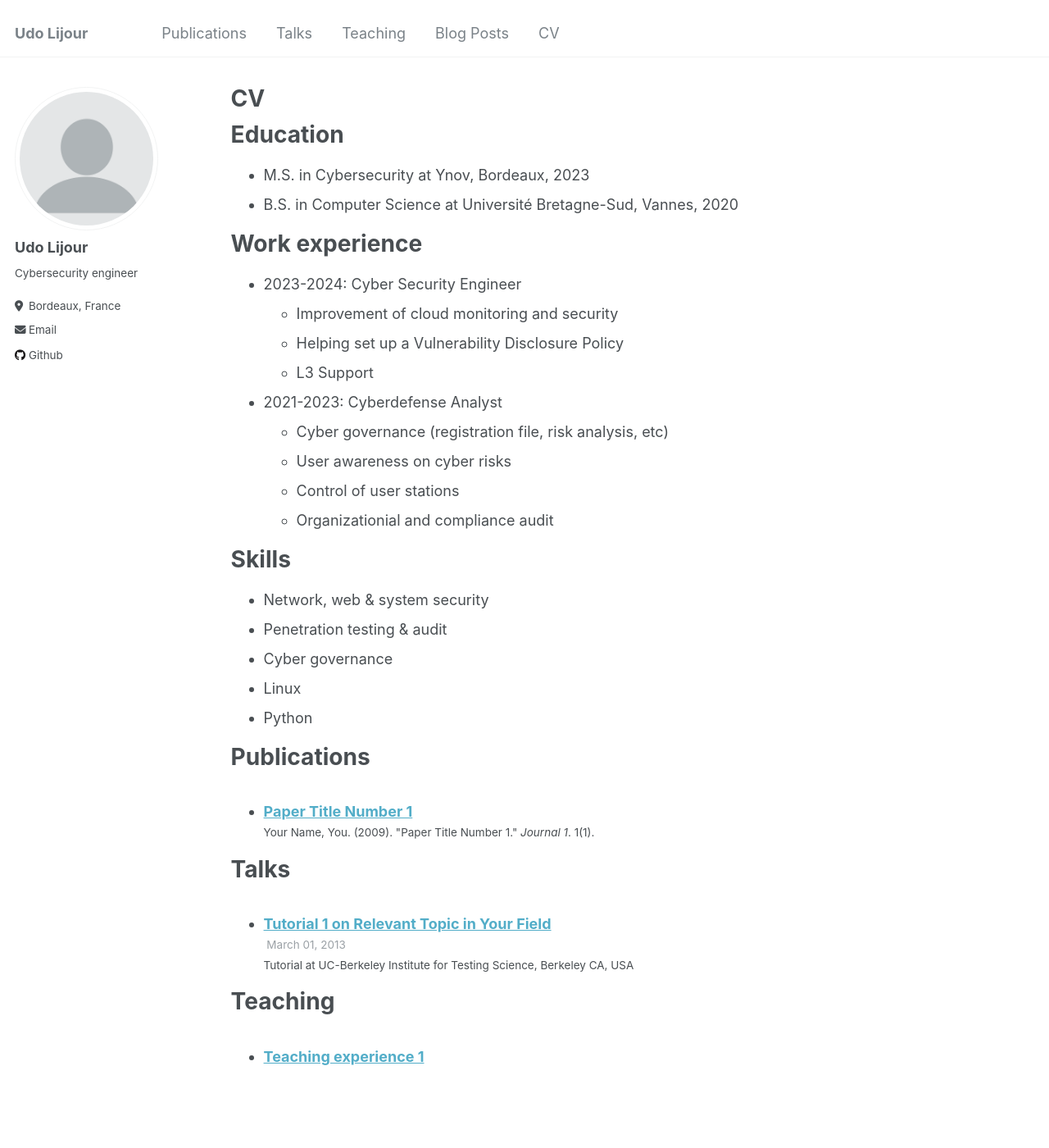
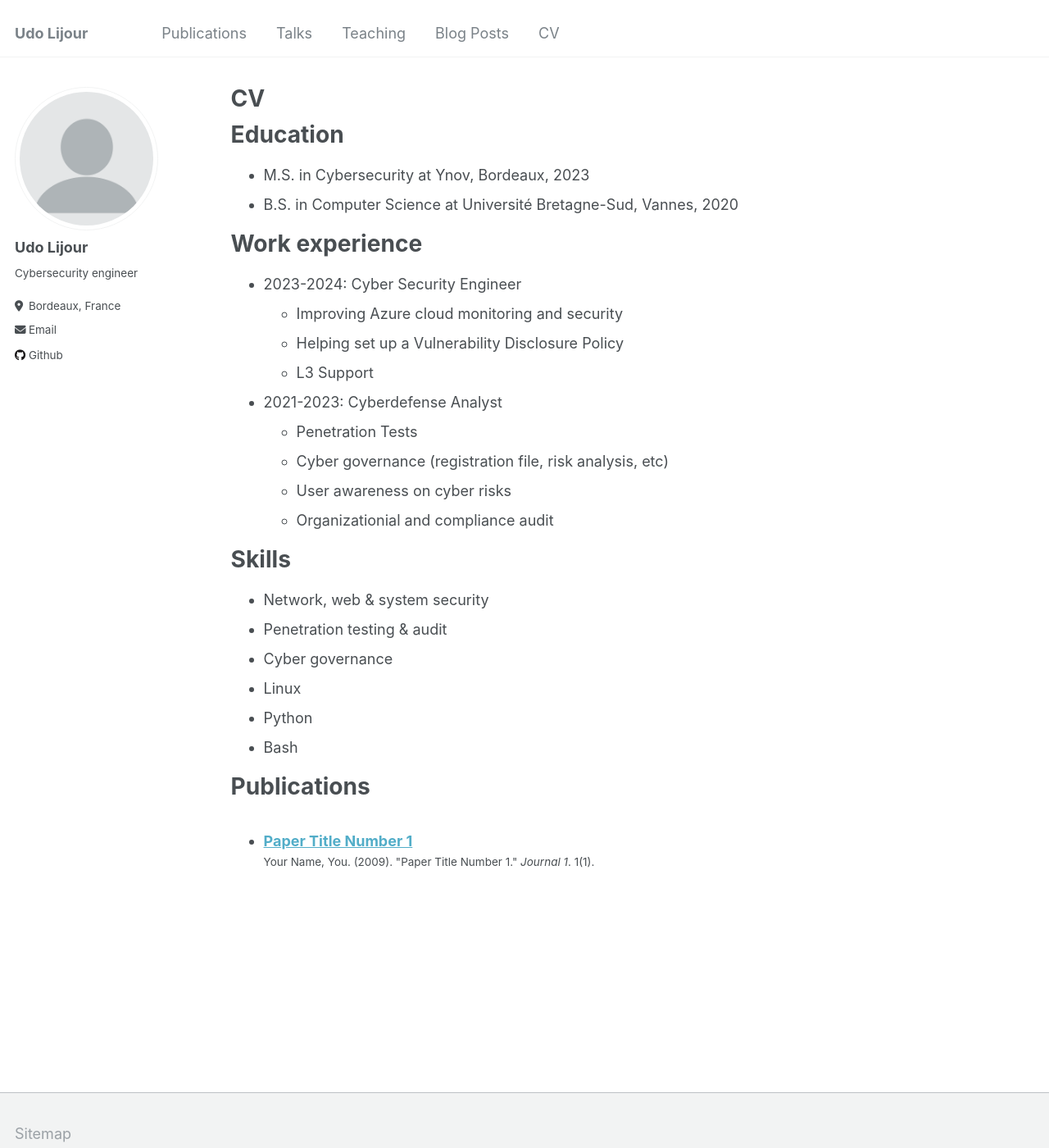
Before and after one commit to Udo29/udo29.github.io, a Jekyll site: the page built from _pages/cv.md, in a window 1280 px wide and 1400 px high. Shown: the whole window at 82% size. Built offline with Jekyll 4.4.1, drawn with Linux system fonts in a browser that asks for light colours.

Commit message:
Add basic changes
Add basic changes

```diff
--- a/_pages/cv.md
+++ b/_pages/cv.md
@@ -17,14 +17,14 @@
 Work experience
 ======
 * 2023-2024: Cyber Security Engineer
-  * Improvement of cloud monitoring and security
+  * Improving Azure cloud monitoring and security
   * Helping set up a Vulnerability Disclosure Policy
   * L3 Support
 
 * 2021-2023: Cyberdefense Analyst
+  * Penetration Tests
   * Cyber governance (registration file, risk analysis, etc)
   * User awareness on cyber risks
-  * Control of user stations
   * Organizationial and compliance audit
 
 Skills
@@ -34,21 +34,10 @@
 * Cyber governance
 * Linux
 * Python
+* Bash
 
 Publications
 ======
   <ul>{% for post in site.publications reversed %}
     {% include archive-single-cv.html %}
   {% endfor %}</ul>
-
-Talks
-======
-  <ul>{% for post in site.talks reversed %}
-    {% include archive-single-talk-cv.html  %}
-  {% endfor %}</ul>
-
-Teaching
-======
-  <ul>{% for post in site.teaching reversed %}
-    {% include archive-single-cv.html %}
-  {% endfor %}</ul>
```
Also changed, not shown: _pages/year-archive.html (deleted, +0 -19 lines), _posts/2199-01-01-future-post.md (deleted, +0 -11 lines), _template/2012-08-14-blog-post-1.md (renamed from _posts/2012-08-14-blog-post-1.md), _template/2013-03-01-tutorial-1.md (renamed from _talks/2013-03-01-tutorial-1.md), _template/2014-spring-teaching-1.md (renamed from _teaching/2014-spring-teaching-1.md), 2 other files.
